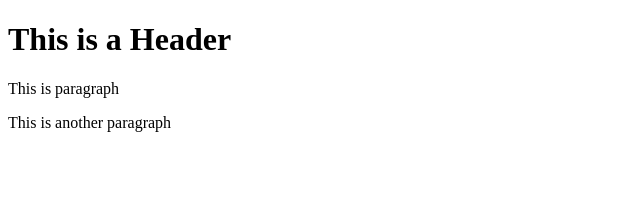
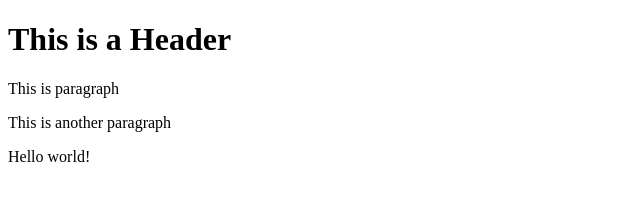
Before and after one commit to Aselya8/git-test, a website: page index.html in a window 1280 px wide. Shown: the whole page, without its empty margins (0-640 px from the left). Drawn offline with Linux system fonts and the light colour scheme.

Commit message:
Using NPM

```diff
--- a/index.html
+++ b/index.html
@@ -7,5 +7,6 @@
     <h1>This is a Header</h1>
     <p>This is paragraph</p>
     <p>This is another paragraph</p>
+    <p>Hello world!</p>
 </body>
 </html>
```
Also changed, not shown: package.json (added, +24 -0 lines), 2 other files.
